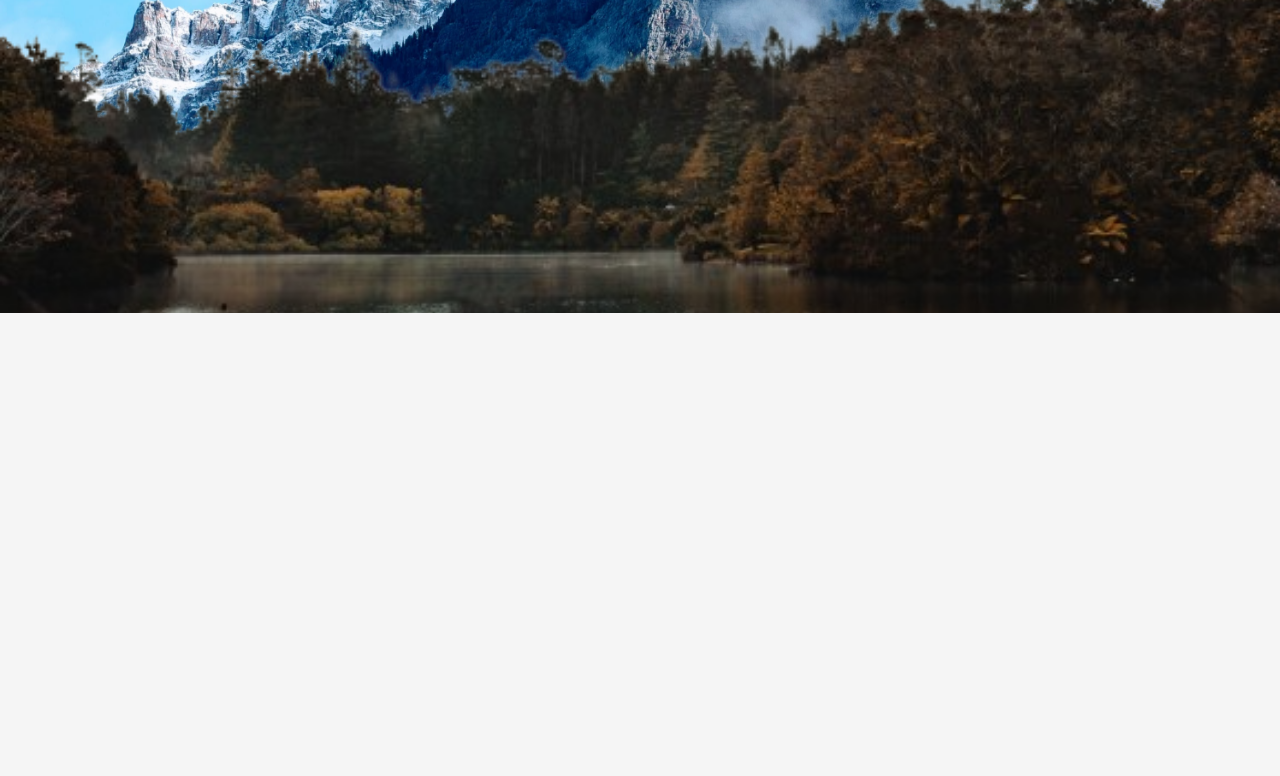
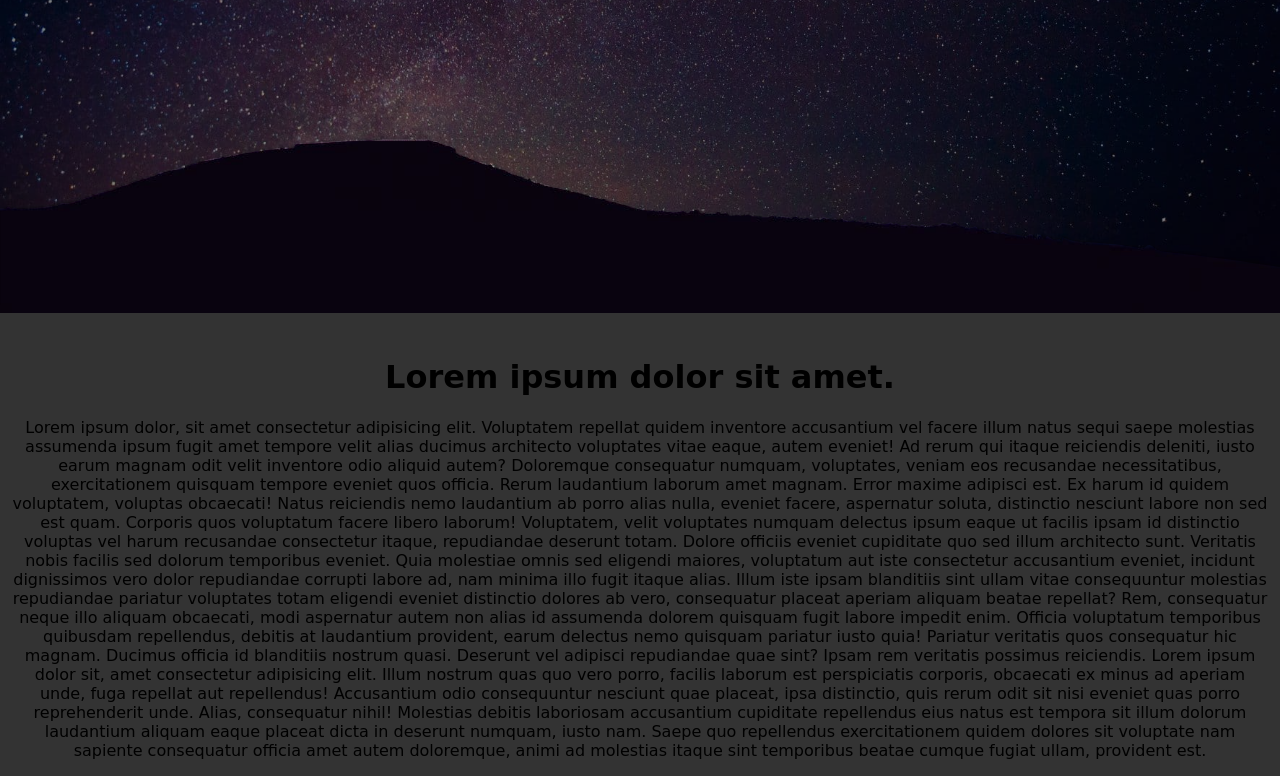
Before and after one commit to ErzaXAbhi/puree-css-paralax-effect, a plain HTML site: page index.html in a window 1280 px wide. Shown: the part 487-1263 px from the top of the page. Before the commit the page ends 800 px from the top, so only its background shows below. Drawn offline with Linux system fonts and the light colour scheme; a web font is replaced by a local one.

Commit message:
Initial commit

```diff
--- a/index.html
+++ b/index.html
@@ -8,48 +8,57 @@
     <link rel="stylesheet" href="style.css" />
   </head>
   <body>
-    <div class="wrapper">
-      <header>
-        <img src="images/mountain.jpg" class="background" />
-        <img src="images/tree.png" class="foreground" />
-        <h1 class="title">Welcome!</h1>
-      </header>
-      <section>
-        Lorem ipsum dolor sit amet consectetur adipisicing elit. Esse facilis
-        unde illo neque at hic quisquam, nulla consectetur, itaque maxime sit
-        iusto aliquam culpa reiciendis eaque recusandae vitae modi, animi
-        expedita perferendis inventore. Culpa incidunt odit dicta quibusdam
-        ullam facilis eum magnam, consectetur voluptates praesentium, pariatur
-        eos nihil! Natus in, autem aut facere repellat eveniet commodi illo
-        ullam hic fugit deserunt explicabo esse atque reprehenderit optio, dicta
-        suscipit sed! Porro fugiat numquam vel magni, iure provident
-        consequuntur velit ut quia itaque repudiandae molestiae, nobis sequi
-        incidunt autem! Cum impedit accusamus laboriosam eaque necessitatibus
-        consectetur incidunt a exercitationem molestias doloribus tenetur amet,
-        ullam at repudiandae, quos reprehenderit adipisci assumenda dolor enim
-        voluptas natus! Assumenda praesentium voluptate culpa quidem quasi
-        impedit unde incidunt odit velit, dolore officiis distinctio, fugit,
-        optio sed. Quos nesciunt eius reprehenderit ipsa consectetur tempora,
-        fugiat provident corporis perspiciatis veritatis totam temporibus
-        voluptates soluta vitae mollitia molestias reiciendis expedita doloribus
-        est. Maxime et fugit expedita id sed cumque harum dignissimos aperiam
-        voluptatum quos obcaecati illo tempore consectetur, sunt perferendis
-        eius aliquid soluta praesentium voluptatem assumenda ex fuga. Iusto,
-        possimus? Dolores deleniti eaque, aperiam consequuntur odit culpa,
-        architecto, quas veniam provident inventore eius. Laboriosam in
-        reprehenderit quidem? Officiis illum molestiae, praesentium velit, illo
-        debitis quasi fuga laborum veritatis necessitatibus fugiat cupiditate!
-        Quia animi provident maxime numquam porro itaque! Provident, rerum.
-        Aliquid cum quo ducimus ad? Repellat nihil, saepe beatae rerum sint
-        eveniet voluptate officiis velit autem officia tempore deserunt sequi
-        quod quae culpa sed. Reprehenderit eveniet ipsum nihil ipsam quam
-        facilis, possimus modi placeat ratione soluta voluptate obcaecati error
-        minima enim, fugiat quaerat architecto, iure dignissimos a eum quidem
-        eos at fuga. Consectetur, quisquam at reprehenderit in exercitationem
-        inventore incidunt dolorum quos adipisci labore? Fugiat facilis ipsum
-        minus, officiis eos modi sequi distinctio pariatur reprehenderit
-        accusantium labore obcaecati, recusandae saepe?
-      </section>
-    </div>
+    <header class="site-header">
+      <div class="site-header-mask">
+        <h1 class="site-title">A Starry Night</h1>
+      </div>
+    </header>
+    <main>
+      <div class="container">
+        <h1 class="section-title">Lorem ipsum dolor sit amet.</h1>
+        <p>
+          Lorem ipsum dolor, sit amet consectetur adipisicing elit. Voluptatem
+          repellat quidem inventore accusantium vel facere illum natus sequi
+          saepe molestias assumenda ipsum fugit amet tempore velit alias ducimus
+          architecto voluptates vitae eaque, autem eveniet! Ad rerum qui itaque
+          reiciendis deleniti, iusto earum magnam odit velit inventore odio
+          aliquid autem? Doloremque consequatur numquam, voluptates, veniam eos
+          recusandae necessitatibus, exercitationem quisquam tempore eveniet
+          quos officia. Rerum laudantium laborum amet magnam. Error maxime
+          adipisci est. Ex harum id quidem voluptatem, voluptas obcaecati! Natus
+          reiciendis nemo laudantium ab porro alias nulla, eveniet facere,
+          aspernatur soluta, distinctio nesciunt labore non sed est quam.
+          Corporis quos voluptatum facere libero laborum! Voluptatem, velit
+          voluptates numquam delectus ipsum eaque ut facilis ipsam id distinctio
+          voluptas vel harum recusandae consectetur itaque, repudiandae deserunt
+          totam. Dolore officiis eveniet cupiditate quo sed illum architecto
+          sunt. Veritatis nobis facilis sed dolorum temporibus eveniet. Quia
+          molestiae omnis sed eligendi maiores, voluptatum aut iste consectetur
+          accusantium eveniet, incidunt dignissimos vero dolor repudiandae
+          corrupti labore ad, nam minima illo fugit itaque alias. Illum iste
+          ipsam blanditiis sint ullam vitae consequuntur molestias repudiandae
+          pariatur voluptates totam eligendi eveniet distinctio dolores ab vero,
+          consequatur placeat aperiam aliquam beatae repellat? Rem, consequatur
+          neque illo aliquam obcaecati, modi aspernatur autem non alias id
+          assumenda dolorem quisquam fugit labore impedit enim. Officia
+          voluptatum temporibus quibusdam repellendus, debitis at laudantium
+          provident, earum delectus nemo quisquam pariatur iusto quia! Pariatur
+          veritatis quos consequatur hic magnam. Ducimus officia id blanditiis
+          nostrum quasi. Deserunt vel adipisci repudiandae quae sint? Ipsam rem
+          veritatis possimus reiciendis. Lorem ipsum dolor sit, amet consectetur
+          adipisicing elit. Illum nostrum quas quo vero porro, facilis laborum
+          est perspiciatis corporis, obcaecati ex minus ad aperiam unde, fuga
+          repellat aut repellendus! Accusantium odio consequuntur nesciunt quae
+          placeat, ipsa distinctio, quis rerum odit sit nisi eveniet quas porro
+          reprehenderit unde. Alias, consequatur nihil! Molestias debitis
+          laboriosam accusantium cupiditate repellendus eius natus est tempora
+          sit illum dolorum laudantium aliquam eaque placeat dicta in deserunt
+          numquam, iusto nam. Saepe quo repellendus exercitationem quidem
+          dolores sit voluptate nam sapiente consequatur officia amet autem
+          doloremque, animi ad molestias itaque sint temporibus beatae cumque
+          fugiat ullam, provident est.
+        </p>
+      </div>
+    </main>
   </body>
 </html>
--- a/style.css
+++ b/style.css
@@ -2,53 +2,48 @@
 
 body {
   margin: 0;
-  background: #f5f5f5;
+  font-family: "Angkor", cursive;
+  display: grid;
+  gap: 1.5rem;
+  background: #333;
 }
 
-.wrapper {
-  height: 100vh;
-  overflow-y: auto;
-  overflow-x: hidden;
-  perspective: 10px;
+.site-header {
+  background-image: url("./images/mountain-with-stars.jpg");
+  background-position: bottom;
+  background-size: cover;
+  padding: 5rem;
+  min-height: 80vh;
+  position: relative;
 }
 
-header {
-  position: relative;
-  display: flex;
-  justify-content: center;
-  align-items: center;
-  height: 100%;
-  transform-style: preserve-3d;
-  z-index: -1;
+.site-header-mask {
+  position: absolute;
+  inset: 0;
+  background: rgb(0 0 0 / 0.5);
+
+  -webkit-mask: url(./images/mountain-mask.svg);
+  -webkit-mask-position: center bottom;
+  -webkit-mask-size: 100%;
+
+  mask: url(./images/mountain-mask.svg);
+  mask-position: bottom;
+  mask-size: cover;
 }
 
-.background {
-  transform: translateZ(-10px) scale(2);
+.site-title {
+  text-align: center;
+  font-size: clamp(4rem, 1vw + 0.5rem, 9rem);
+  font-size: 400;
+  text-transform: uppercase;
+  color: #fff;
+  position: fixed;
+  width: 100%;
 }
 
-.foreground {
-  transform: translateZ(-5px) scale(1.5);
+.container {
+  align-items: center;
+  justify-content: center;
+  text-align: center;
+  margin: 10px;
 }
-
-.background,
-.foreground {
-  position: absolute;
-  height: 100%;
-  width: 100%;
-  object-fit: cover;
-  z-index: -1;
-}
-
-.title {
-  font-family: "Angkor", cursive;
-  font-size: 7rem;
-  color: white;
-  text-shadow: 0 0 5px black;
-}
-
-section {
-  font-size: 2rem;
-  padding: 2rem;
-  background-color: #333;
-  color: white;
-}
```
Also changed, not shown: images/mountain-mask.svg (added), images/mountain-with-stars.jpg (added), 1 other file.
